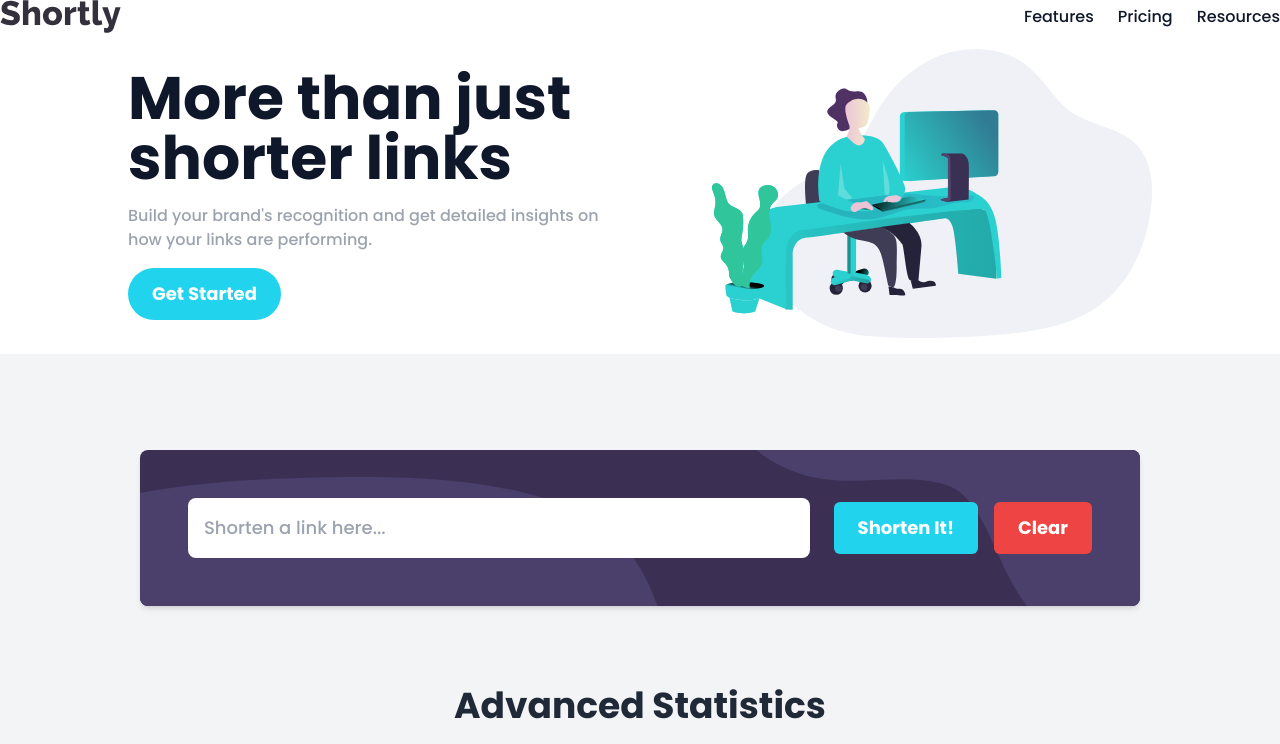
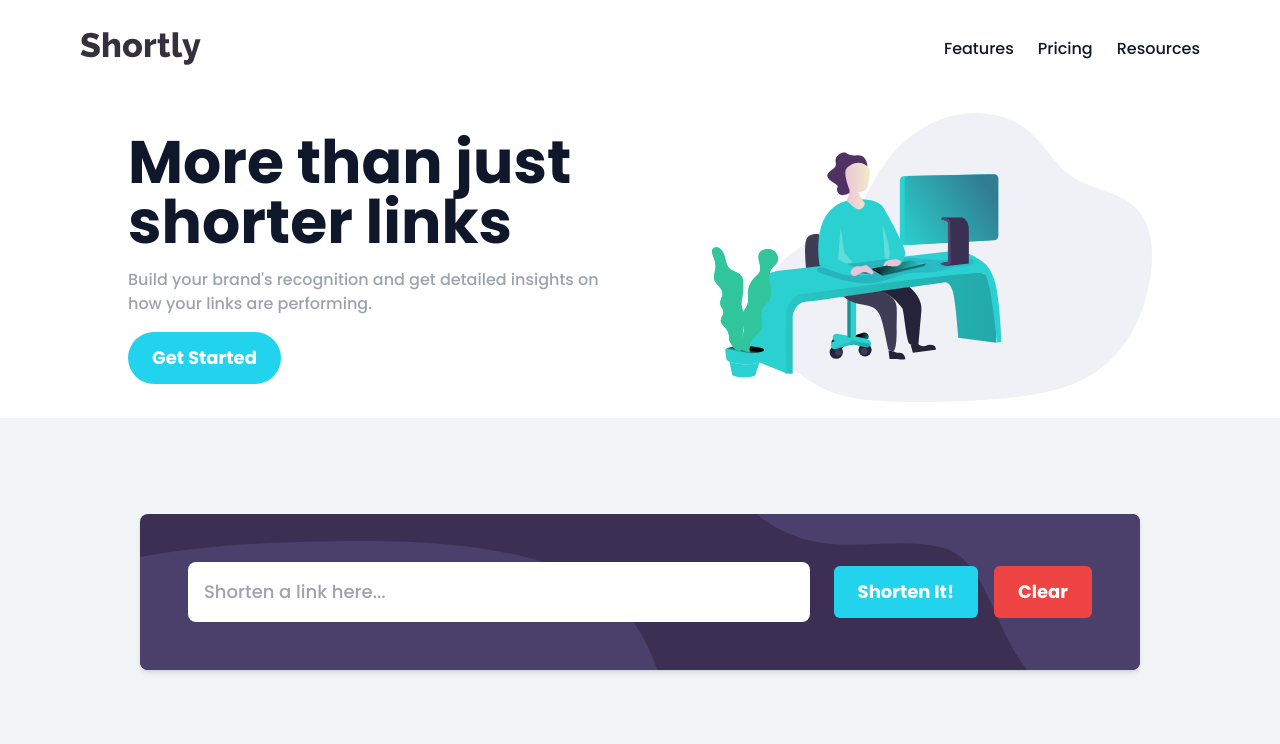
Before and after one commit to SameerJS6/URL-Shortening-App, a React (Vite) app: page / in a window 1280 px wide. Shown: the top 744 px of the page. Built offline with nearby package versions, Linux system fonts and the light colour scheme.

Commit message:
Minor Padding Added

```diff
--- a/src/components/Hero/Cards.jsx
+++ b/src/components/Hero/Cards.jsx
@@ -27,7 +27,7 @@ const CardData = [
 export default function Cards() {
   return (
     <div className="bg-gray-100">
-      <div className="main-container py-24">
+      <div className="main-container p-4 py-24 lg:px-20 xl:px-32">
         <Shortener />
         <div className="grid gap-8">
           <div className="grid gap-4 text-center text-gray-800">
--- a/src/components/Hero/Herosection.jsx
+++ b/src/components/Hero/Herosection.jsx
@@ -7,7 +7,7 @@ export default function Herosection() {
   return (
     <>
       <div>
-        <div className="main-contianer p-4 lg:px-32">
+        <div className="main-contianer p-4 lg:px-20 xl:px-32">
           <div className="flex flex-col-reverse items-center justify-center gap-20 md:flex-row">
             <div className="grid gap-4 text-center md:text-left">
               <h1 className="text-4xl font-bold text-slate-900 md:text-5xl xl:text-6xl xxl:text-7xl">
--- a/src/components/Navbar/Navbar.jsx
+++ b/src/components/Navbar/Navbar.jsx
@@ -24,7 +24,7 @@ export default function Navbar() {
   return (
     <header
       data-overlay={isOpen ? "true" : "false"}
-      className="flex items-center justify-between"
+      className="flex items-center justify-between p-4 sm:p-6 sm:px-8 lg:p-8 lg:px-20"
     >
       <div>
         <img src={Logo} alt="Main Logo" />
```
